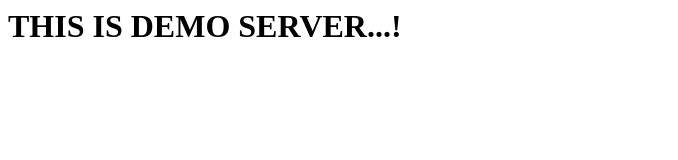
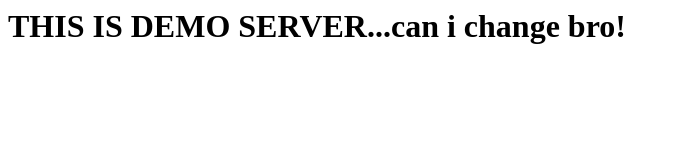
Before and after one commit to Neo2505/userdata, a plain HTML site: page index.html in a window 1280 px wide. Shown: the whole page, without its empty margins (0-678 px from the left). Drawn offline with Linux system fonts and the light colour scheme.

Commit message:
neo gotiyaa modf

```diff
--- a/index.html
+++ b/index.html
@@ -1,5 +1,5 @@
 <http>
 
-<h1>THIS IS DEMO SERVER...!</h1>
+<h1>THIS IS DEMO SERVER...can i change bro!</h1>
 
 </http>
```
